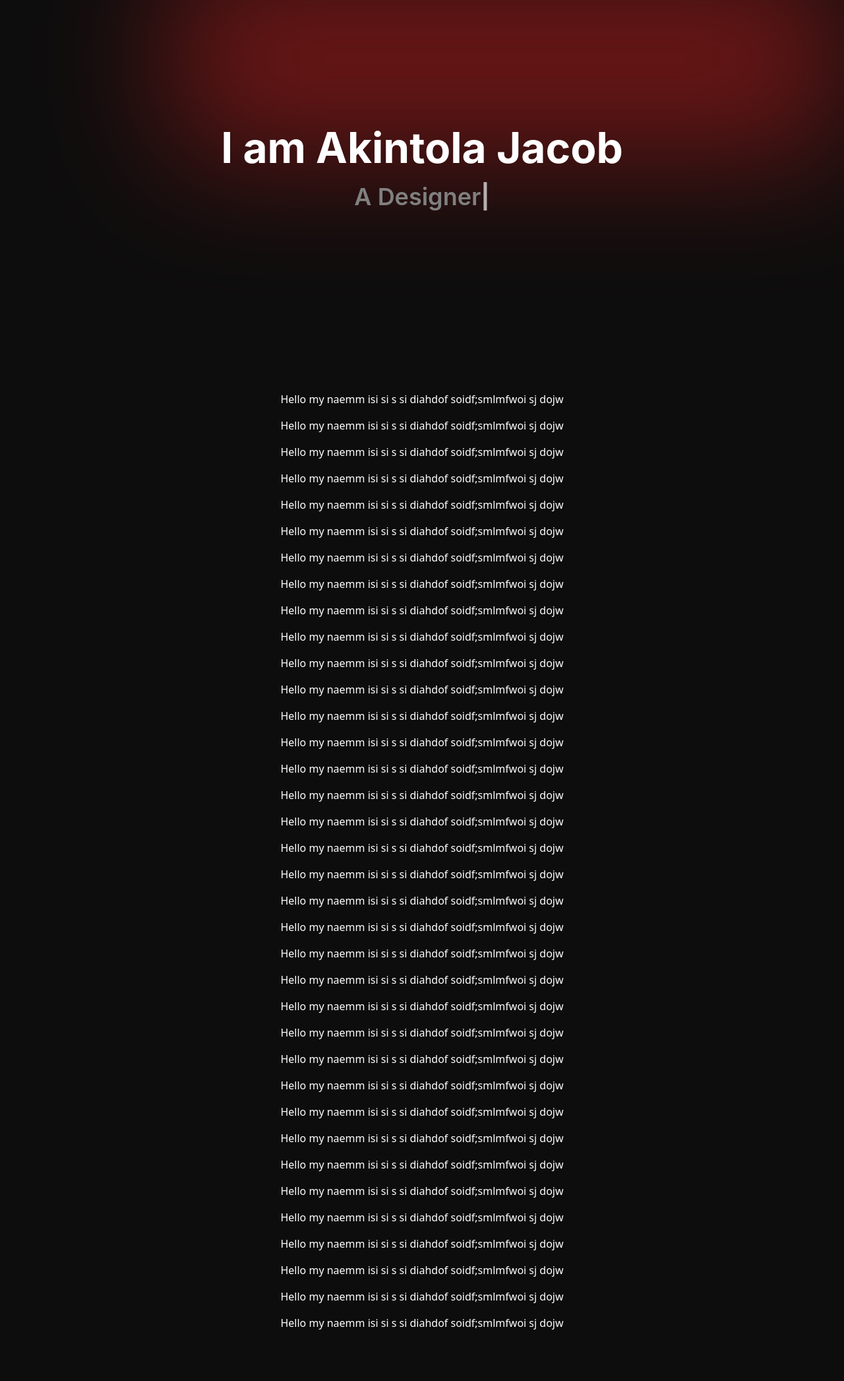
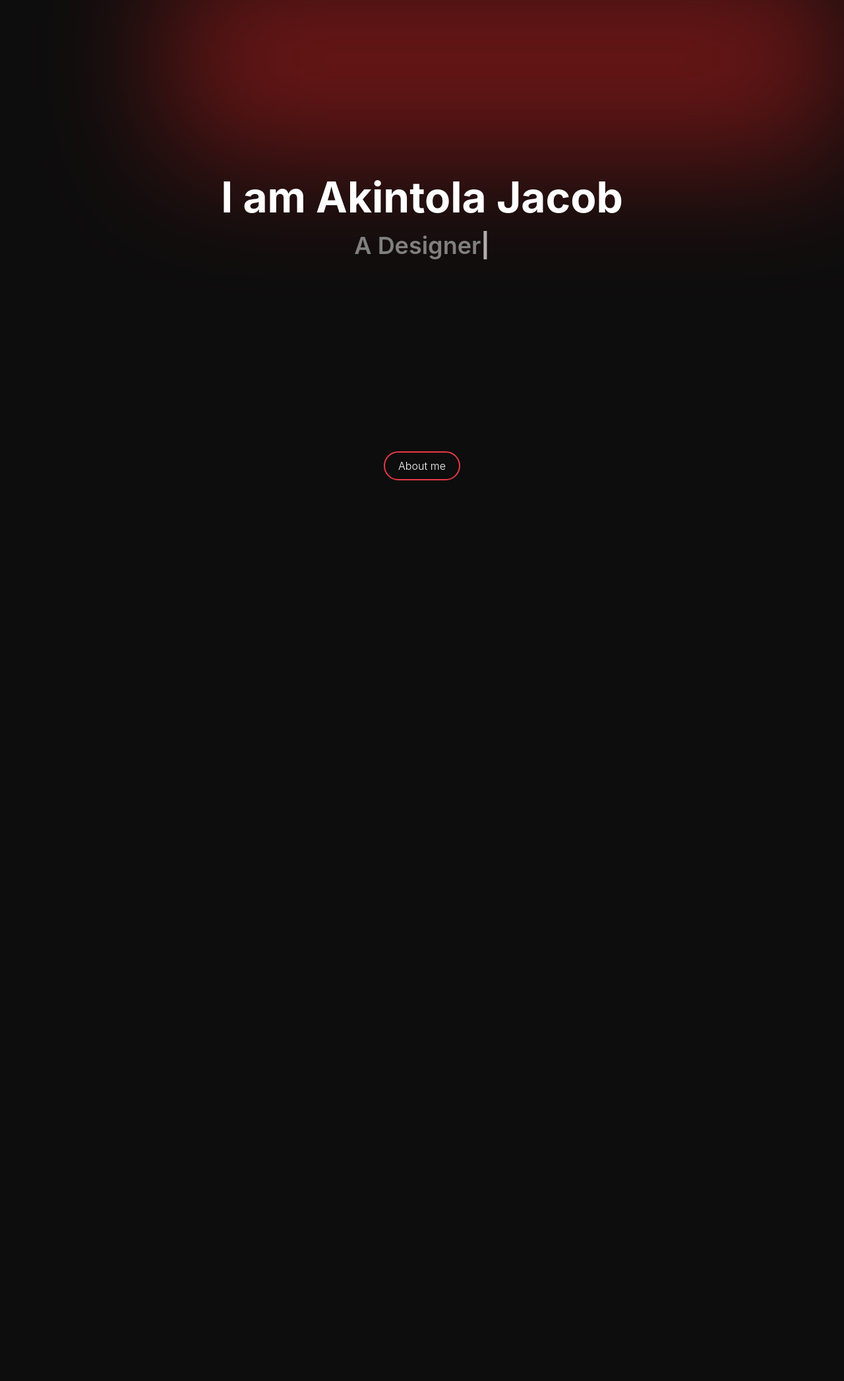
Before and after one commit to jaykobak/portfolio-website, a Flask app: page / in a window 1280 px wide. Shown: the part 62-2155 px from the top of the page at 66% size. After the commit the page ends 790 px from the top, so only its background shows below. Run offline with Flask 3, Linux system fonts and the light colour scheme; some libraries are stand-ins or nearby versions.

Commit message:
Add about button to home page

```diff
--- /dev/null
+++ b/static/icon/favicon_io/about.txt
@@ -0,0 +1,6 @@
+This favicon was generated using the following font:
+
+- Font Title: Lato
+- Font Author: Copyright (c) 2010-2011 by tyPoland Lukasz Dziedzic (team@latofonts.com) with Reserved Font Name "Lato". Licensed under the SIL Open Font License, Version 1.1.
+- Font Source: https://fonts.gstatic.com/s/lato/v24/S6uyw4BMUTPHvxk6XweuBCY.ttf
+- Font License: SIL Open Font License, 1.1 (http://scripts.sil.org/OFL))
--- a/static/styles.css
+++ b/static/styles.css
@@ -76,6 +76,7 @@ body {
     background-color: transparent;
     color: white;
     margin-right: 34px;
+    transition: background-color 0.3s ease;
 }
 
 .border-button:hover {
@@ -95,7 +96,6 @@ body {
     flex: none;
     flex-direction: column;
     position: relative;
-    padding-top: 56px;
     min-height: 100vh;
     justify-content: center;
     overflow: hidden;
@@ -117,25 +117,24 @@ body {
 }
 
 .content-section {
-    padding: 60px 0;
     color: white;
     z-index: 1;
 }
 
 /* Styling for the main header */
-.main-header {
+.full-page-header {
+    height: 100vh;
+    display: flex;
+    justify-content: center;
+    align-items: center;
+    color: white;
     text-align: center;
-    padding: 15% 20px;
-    margin: 0 auto;
-    max-width: 100%;
+    position: relative;
     z-index: 3;
 }
-
-@media (max-width: 768px) {
-    .main-header {
-        padding: 30% 20px;
-    }
-  }
+.main-header {
+    max-width: 100%;
+}
 
 /* Styling for the h2 element */
 .main-header h2 {
@@ -163,7 +162,6 @@ body {
 .typed {
     position: relative;
     color: inherit;
-    padding-bottom: 5px;
 }
 
 .typed-cursor {
@@ -181,6 +179,63 @@ body {
     }
 }
 
+/* Styling for social links */
+.social-links {
+    margin-top: 25px;
+    text-align: center;
+    justify-content: center;
+    gap: 20px;
+}
+
+.full-page-header .social-links i {
+    color: white;
+    font-size: 24px;
+    width: 50px;
+    height: 50px;
+    align-items: center;
+    justify-content: center;
+    margin: 0 10px;
+    text-decoration: none;
+    border-radius: 50%;
+    transition: background-color 0.3s ease;
+    background-color: rgba(255, 255, 255, 0.1);
+}
+
+/* Hover effect for the social links */
+.full-page-header .social-links i:hover{
+    background-color: #ff6b6b;
+    color: white;
+    transform: scale(1.1);
+}
+
+/* Styling for about me section */
+.about-me-button-container {
+    position: absolute;
+    width: 100%;
+    bottom: 20px;
+    left: 50%;
+    transform: translate(-50%);
+    z-index: 1000;
+}
+
+.about-me-button {
+    background-color: transparent;
+    border: 2px solid #e63946;
+    color: white;
+    font-size: 16px;
+    padding: 10px 20px;
+    border-radius: 25px;
+    text-decoration: none;
+    text-align: center;
+    transition: all 0.3s ease;
+}
+
+/* Hover effect for the button */
+.about-me-button:hover {
+    background-color: #e63946;
+    color: white;
+    border-color: #e63946;
+}
 
 h1,
 h2 {
@@ -219,34 +274,24 @@ h2 {
     font-style: normal;
 }
 
-/* Fade in animation */
-.fade-in {
-    opacity: 0;
-    animation: fadeInAnimation 1s ease forwards;
-    animation-delay: 0.5s;
+.inter-about-me-section {
+    font-family: "Inter", sans-serif;
+    font-optical-sizing: auto;
+    font-weight: 300;
+    font-style: normal;
 }
 
-.fade-in:nth-child(2) {
-    animation-delay: 1s;
+/* Animate on scroll effect */
+.animate-on-scroll {
+    opacity: 0;
+    transform: translateY(50px);
+    transition: opacity 1s ease-out, transform 1s ease-out;
 }
 
-.fade-in:nth-child(3) {
-    animation-delay: 2s;
-}
-
-.fade-in:nth-child(4) {
-    animation-delay: 3s;
-}
-
-@keyframes fadeInAnimation {
-    from {
-        opacity: 0;
-        transform: translateY(20px);
-    }
-    to {
-        opacity: 1;
-        transform: translateY(0);
-    }
+/* Class to apply when element is visible */
+.animate-on-scroll.visible {
+    opacity: 1;
+    transform: translateY(0);
 }
 
 .svgContainer {
@@ -256,6 +301,7 @@ h2 {
 }
 
 svg {
-    width: 100%;
-    height: 100%;
+    width: 5%;
+    height: 5%;
+    margin: 8%;
 }
--- a/templates/index.html
+++ b/templates/index.html
@@ -1,20 +1,28 @@
 <!DOCTYPE html>
 <html lang="en">
+
 <head>
     <meta charset="UTF-8">
     <meta name="viewport" content="width=device-width, initial-scale=1.0">
+    <link rel="icon" href="{{ url_for('static', filename='icon/favicon_io/favicon.ico') }}">
     <link rel="stylesheet" href="/static/styles.css">
-    <link href="https://cdn.jsdelivr.net/npm/bootstrap@5.3.3/dist/css/bootstrap.min.css" rel="stylesheet" integrity="sha384-QWTKZyjpPEjISv5WaRU9OFeRpok6YctnYmDr5pNlyT2bRjXh0JMhjY6hW+ALEwIH" crossorigin="anonymous">
+    <!-- Link to boostrap css -->
+    <link href="https://cdn.jsdelivr.net/npm/bootstrap@5.3.3/dist/css/bootstrap.min.css" rel="stylesheet"
+        integrity="sha384-QWTKZyjpPEjISv5WaRU9OFeRpok6YctnYmDr5pNlyT2bRjXh0JMhjY6hW+ALEwIH" crossorigin="anonymous">
+    <!-- Link to font awesome -->
+    <link rel="stylesheet" href="https://cdnjs.cloudflare.com/ajax/libs/font-awesome/6.0.0-beta3/css/all.min.css">
     <title>Portfolio Website</title>
     <!-- Include Typed.js from CDN -->
     <script src="https://cdn.jsdelivr.net/npm/typed.js@2.0.12"></script>
 </head>
+
 <body>
     <!-- Navigation Bar -->
-    <nav class="navbar navbar-expand-md navbar-dark fixed-top fade-in">
+    <nav class="navbar navbar-expand-md navbar-dark fixed-top animate-on-scroll">
         <div class="container-fluid">
             <a class="navbar-brand inter-navbar-brand" href="#" style="font-size: 1.5rem;">My Portfolio</a>
-            <button class="navbar-toggler" type="button" data-bs-toggle="collapse" data-bs-target="#navbarNav" aria-controls="navbarNav" aria-expanded="false" aria-label="Toggle navigation">
+            <button class="navbar-toggler" type="button" data-bs-toggle="collapse" data-bs-target="#navbarNav"
+                aria-controls="navbarNav" aria-expanded="false" aria-label="Toggle navigation">
                 <span class="navbar-toggler-icon"></span>
             </button>
             <div class="collapse navbar-collapse" id="navbarNav">
@@ -42,61 +50,30 @@
             <button class="border-button">Projects</button>
         </div>
     </nav>
-    <!-- Header -->
+    <!-- Background -->
     <div class="main_bg">
         <div class="gradient_bg"></div>
-        <header class="main-header  fade-in">
-            <h2 class="inter-main_header">I am Akintola Jacob</h2>
-            <p class="inter-main-header-paragraph">
-                A <span class="typed"></span>
-                <span class="typed-cursor typed-cursor--blink" aria-hidden="true"></span>
-            </p>
-        </header>
+        <!-- Hero -->
+        <section class="full-page-header animate-on-scroll">
+            <div class="main-header">
+                <h2 class="inter-main_header">I am Akintola Jacob</h2>
+                <p class="inter-main-header-paragraph">
+                    A <span class="typed"></span>
+                    <span class="typed-cursor typed-cursor--blink" aria-hidden="true"></span>
+                </p>
+            </div>
+            <div class="about-me-button-container">
+                <a href="#" class="about-me-button inter-about-me-section">About me</a>
+            </div>
 
+        </section>
 
-        <!-- Contenct section -->
-         <div class="content-section  fade-in">
-            <p>Hello my naemm isi si s si diahdof soidf;smlmfwoi sj dojw </p>
-            <p>Hello my naemm isi si s si diahdof soidf;smlmfwoi sj dojw </p>
-            <p>Hello my naemm isi si s si diahdof soidf;smlmfwoi sj dojw </p>
-            <p>Hello my naemm isi si s si diahdof soidf;smlmfwoi sj dojw </p>
-            <p>Hello my naemm isi si s si diahdof soidf;smlmfwoi sj dojw </p>
-            <p>Hello my naemm isi si s si diahdof soidf;smlmfwoi sj dojw </p>
-            <p>Hello my naemm isi si s si diahdof soidf;smlmfwoi sj dojw </p>
-            <p>Hello my naemm isi si s si diahdof soidf;smlmfwoi sj dojw </p>
-            <p>Hello my naemm isi si s si diahdof soidf;smlmfwoi sj dojw </p>
-            <p>Hello my naemm isi si s si diahdof soidf;smlmfwoi sj dojw </p>
-            <p>Hello my naemm isi si s si diahdof soidf;smlmfwoi sj dojw </p>
-            <p>Hello my naemm isi si s si diahdof soidf;smlmfwoi sj dojw </p>
-            <p>Hello my naemm isi si s si diahdof soidf;smlmfwoi sj dojw </p>
-            <p>Hello my naemm isi si s si diahdof soidf;smlmfwoi sj dojw </p>
-            <p>Hello my naemm isi si s si diahdof soidf;smlmfwoi sj dojw </p>
-            <p>Hello my naemm isi si s si diahdof soidf;smlmfwoi sj dojw </p>
-            <p>Hello my naemm isi si s si diahdof soidf;smlmfwoi sj dojw </p>
-            <p>Hello my naemm isi si s si diahdof soidf;smlmfwoi sj dojw </p>
-            <p>Hello my naemm isi si s si diahdof soidf;smlmfwoi sj dojw </p>
-            <p>Hello my naemm isi si s si diahdof soidf;smlmfwoi sj dojw </p>
-            <p>Hello my naemm isi si s si diahdof soidf;smlmfwoi sj dojw </p>
-            <p>Hello my naemm isi si s si diahdof soidf;smlmfwoi sj dojw </p>
-            <p>Hello my naemm isi si s si diahdof soidf;smlmfwoi sj dojw </p>
-            <p>Hello my naemm isi si s si diahdof soidf;smlmfwoi sj dojw </p>
-            <p>Hello my naemm isi si s si diahdof soidf;smlmfwoi sj dojw </p>
-            <p>Hello my naemm isi si s si diahdof soidf;smlmfwoi sj dojw </p>
-            <p>Hello my naemm isi si s si diahdof soidf;smlmfwoi sj dojw </p>
-            <p>Hello my naemm isi si s si diahdof soidf;smlmfwoi sj dojw </p>
-            <p>Hello my naemm isi si s si diahdof soidf;smlmfwoi sj dojw </p>
-            <p>Hello my naemm isi si s si diahdof soidf;smlmfwoi sj dojw </p>
-            <p>Hello my naemm isi si s si diahdof soidf;smlmfwoi sj dojw </p>
-            <p>Hello my naemm isi si s si diahdof soidf;smlmfwoi sj dojw </p>
-            <p>Hello my naemm isi si s si diahdof soidf;smlmfwoi sj dojw </p>
-            <p>Hello my naemm isi si s si diahdof soidf;smlmfwoi sj dojw </p>
-            <p>Hello my naemm isi si s si diahdof soidf;smlmfwoi sj dojw </p>
-            <p>Hello my naemm isi si s si diahdof soidf;smlmfwoi sj dojw </p>
-         </div>
     </div>
 
     <!-- Bootstrap JS Bundle with Popper -->
-    <script src="https://cdn.jsdelivr.net/npm/bootstrap@5.3.3/dist/js/bootstrap.bundle.min.js" integrity="sha384-YvpcrYf0tY3lHB60NNkmXc5s9fDVZLESaAA55NDzOxhy9GkcIdslK1eN7N6jIeHz" crossorigin="anonymous"></script>
+    <script src="https://cdn.jsdelivr.net/npm/bootstrap@5.3.3/dist/js/bootstrap.bundle.min.js"
+        integrity="sha384-YvpcrYf0tY3lHB60NNkmXc5s9fDVZLESaAA55NDzOxhy9GkcIdslK1eN7N6jIeHz"
+        crossorigin="anonymous"></script>
     <!-- Dynamic typing effect JS -->
     <script>
         // Initialize Typed.js
@@ -107,6 +84,32 @@
             backDelay: 2000,
             loop: true
         });
+        // Function to add the 'visible' class to elements when they come into view
+        function animateOnScrollWithDelay() {
+            const elements = document.querySelectorAll('.animate-on-scroll');
+
+            const observer = new IntersectionObserver((entries) => {
+                entries.forEach(entry => {
+                    if (entry.isIntersecting) {
+                        // Set a timeout to add the 'visible' class after a delay
+                        setTimeout(() => {
+                            entry.target.classList.add('visible');
+                        }, 500); // 500ms delay, adjust as needed
+
+                        // Optional: Stop observing the element once it's animated
+                        observer.unobserve(entry.target);
+                    }
+                });
+            }, { threshold: 0.1 }); // Adjust threshold as needed
+
+            elements.forEach(element => {
+                observer.observe(element);
+            });
+        }
+
+        // Initialize scroll animation with delay
+        animateOnScrollWithDelay();
     </script>
 </body>
+
 </html>
```
Also changed, not shown: static/icon/favicon_io/android-chrome-192x192.png (added), static/icon/favicon_io/android-chrome-512x512.png (added), static/icon/favicon_io/apple-touch-icon.png (added), static/icon/favicon_io/favicon-16x16.png (added), static/icon/favicon_io/favicon-32x32.png (added), static/icon/favicon_io/favicon.ico (added), static/icon/favicon_io/site.webmanifest (added).
